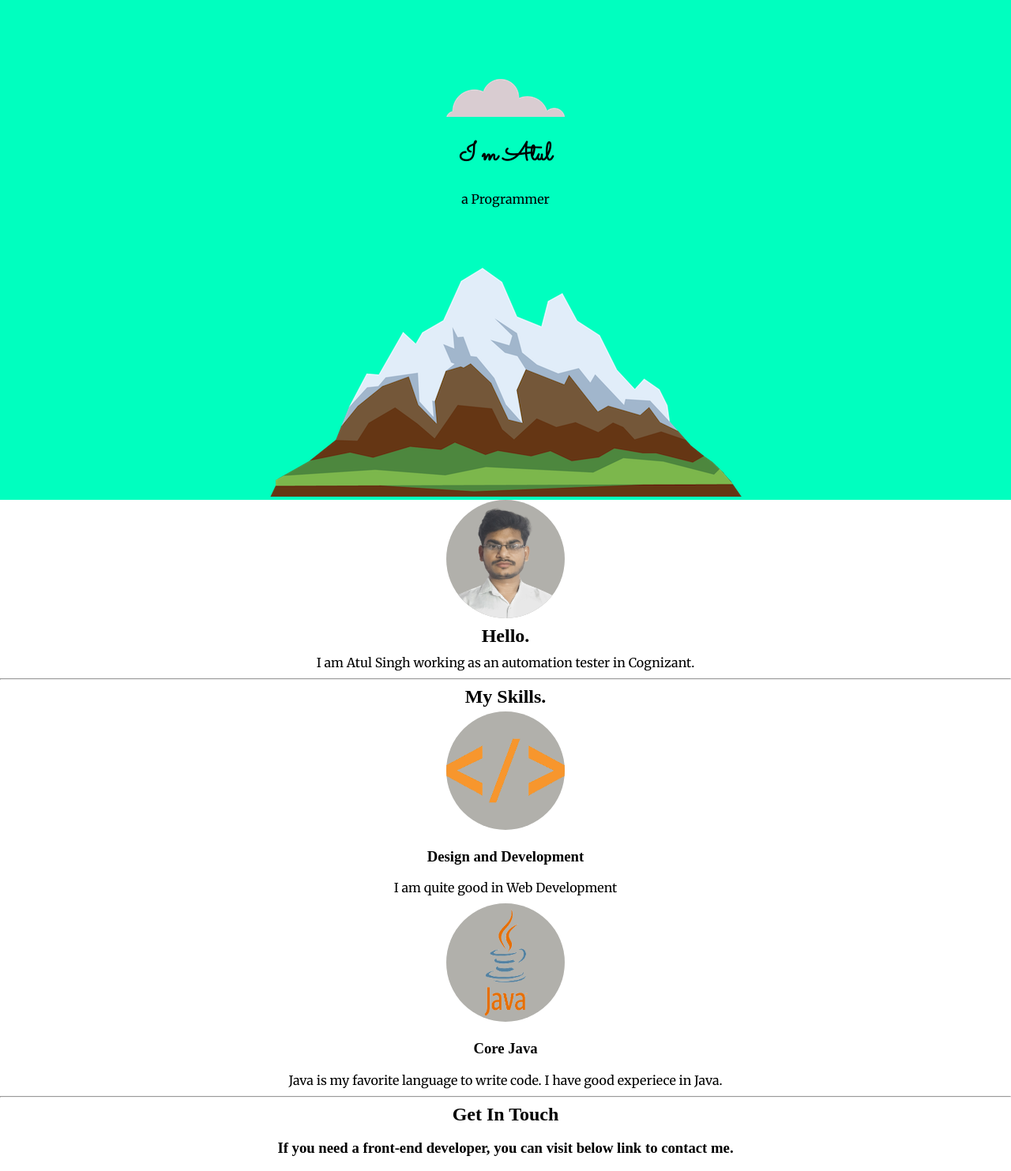
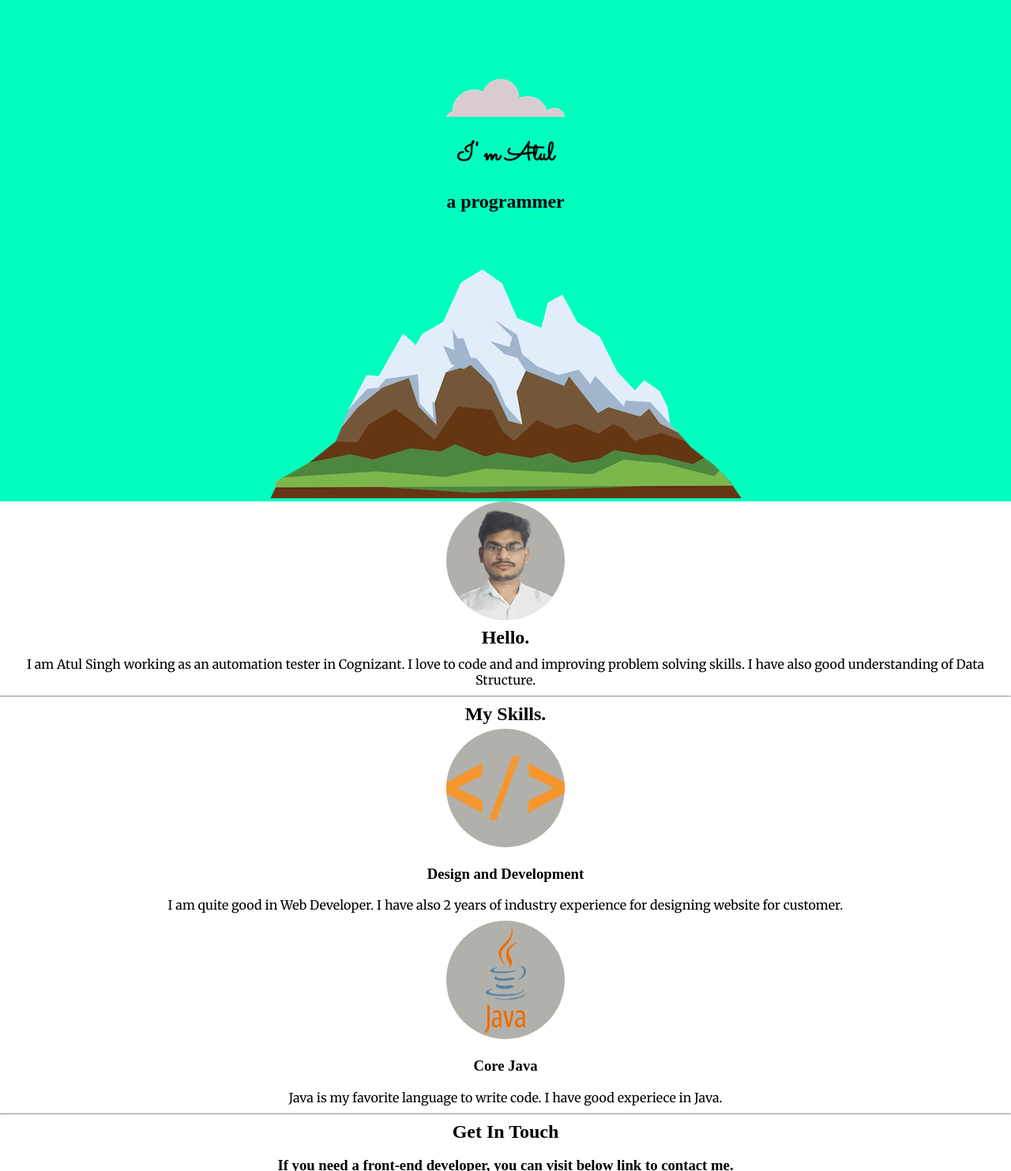
Before and after one commit to atul60/My-Resume, a plain HTML site: page index.html in a window 1280 px wide. Shown: the top 1483 px of the page at 79% size. Drawn offline with Linux system fonts and the light colour scheme.

Commit message:
Update index.html

```diff
--- a/index.html
+++ b/index.html
@@ -15,8 +15,8 @@
 <body>
   <div class="top-container">
     <img src="Images/cloud.png" alt="small-cloud" class="top-cloud">
-      <h1>I m Atul</h1>
-      <p>a Programmer</p>
+      <h1>I' m Atul</h1>
+      <h2>a programmer</h2>
       <!-- <img src="Images/cloud.png" alt="small-cloud" class="bottom-cloud"> -->
       <img src="Images/mountain.png" alt="mountain">
   </div>
@@ -24,20 +24,21 @@
     <div class="profile">
       <img id="profile-photo" class="second-div" src="Images/ATUL1.png" alt="Profile Photo">
       <h2>Hello.</h2>
-      <p>I am Atul Singh working as an automation tester in Cognizant. </p>
+      <p class="hello">I am Atul Singh working as an automation tester in Cognizant. I love to code and and
+      improving problem solving skills. I have also good understanding of Data Structure. </p>
     </div>
     <hr>
     <div class="skills">
       <h2>My Skills.</h2>
       <div class="skill-row">
         <img id="html-logo" class="second-div" src="Images/html.png" alt="">
-        <h3>Design and Development</h3>
-        <p>I am quite good in Web Development</p>
+        <h3 class="html-heading">Design and Development</h3>
+        <p class="html-desc">I am quite good in Web Developer. I have also 2 years of industry experience for designing website for customer.</p>
       </div>
       <div class="skill-row">
         <img id ="java-logo" class="second-div" src="Images/java-logo.png" alt="">
-        <h3>Core Java</h3>
-        <p>Java is my favorite language to write code. I have good experiece in Java. </p>
+        <h3 class="core-java">Core Java</h3>
+        <p class="java-desc">Java is my favorite language to write code. I have good experiece in Java. </p>
       </div>
     </div>
     <hr>
```
